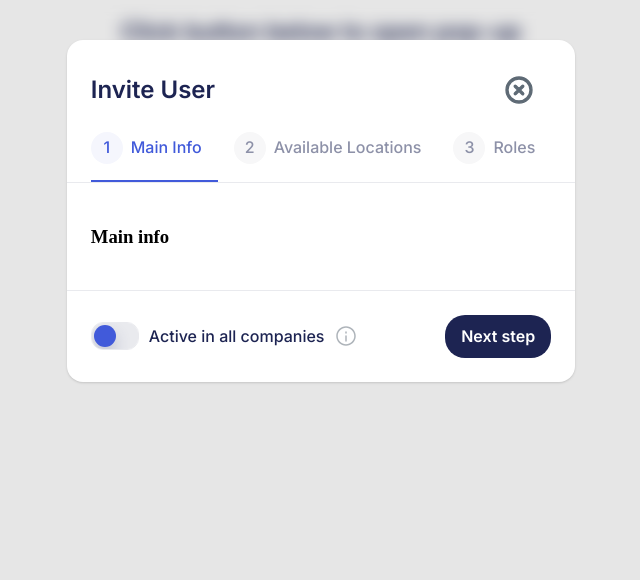
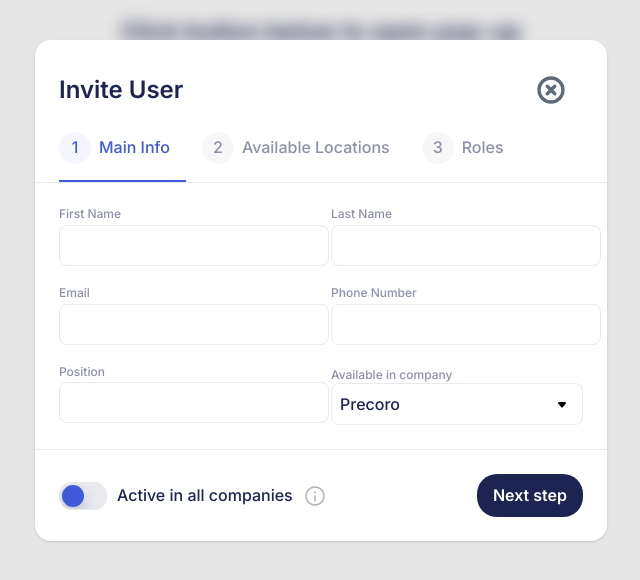
Before and after one commit to Explicit12/precoro_test_task, a Vue app: page / in a window 1280 px wide. Both pictures are taken after a click on the button "Invite User". Shown: the top 580 px of the page, without its empty margins (319-959 px from the left). Built offline with nearby package versions, Linux system fonts and the light colour scheme.

Commit message:
added Main Info form

```diff
--- a/src/components/forms/MainInfoForm.vue
+++ b/src/components/forms/MainInfoForm.vue
@@ -1,3 +1,80 @@
+<script setup lang="ts">
+  import { onBeforeMount, ref, watch } from "vue";
+
+  import TextInput from "../inputs/TextInput.vue";
+  import AppSelect from "../inputs/AppSelect.vue";
+
+  const props = defineProps<{ activeAllCompanies: boolean }>();
+  const emit = defineEmits<{ (e: "companyChange"): void }>();
+
+  const companies = ["Precoro", "Google", "Apple"];
+
+  const availableCompany = ref(companies[0]);
+  const firstName = ref("");
+  const lastName = ref("");
+  const email = ref("");
+  const position = ref("");
+  const phoneNumber = ref("");
+
+  watch(
+    () => props.activeAllCompanies,
+    (newVal) => {
+      if (newVal) availableCompany.value = "All";
+      else availableCompany.value = companies[0];
+    },
+  );
+
+  watch(availableCompany, (newVal) => {
+    if (newVal !== "All") emit("companyChange");
+  });
+
+  onBeforeMount(() => {
+    if (props.activeAllCompanies) {
+      availableCompany.value = "All";
+    } else {
+      availableCompany.value = companies[0];
+    }
+  });
+</script>
+
 <template>
-  <h3>Main info</h3>
+  <form @submit.prevent class="main-info-form">
+    <div class="main-info-form__col">
+      <TextInput v-model="firstName" id="first-name" label="First Name" />
+      <TextInput v-model="email" id="email" label="Email" />
+      <TextInput v-model="position" id="position" label="Position" />
+    </div>
+
+    <div class="main-info-form__col">
+      <TextInput v-model="lastName" id="last-name" label="Last Name" />
+      <TextInput v-model="phoneNumber" id="phone-number" label="Phone Number" />
+
+      <div>
+        <span class="text-medium text-sm text-secondary">Available in company</span>
+        <AppSelect v-model="availableCompany" :options="companies" />
+      </div>
+    </div>
+  </form>
 </template>
+
+<style scoped>
+  .main-info-form {
+    display: flex;
+    justify-content: center;
+    gap: var(--gap-6);
+    flex-direction: column;
+    width: 100%;
+  }
+
+  .main-info-form__col {
+    display: flex;
+    flex-direction: column;
+    gap: var(--gap-6);
+  }
+
+  @media screen and (min-width: 640px) {
+    .main-info-form {
+      flex-direction: row;
+    }
+  }
+</style>
--- a/src/components/modals/InviteUserModal.vue
+++ b/src/components/modals/InviteUserModal.vue
@@ -18,7 +18,7 @@
   const tabs = ["Main Info", "Available Locations", "Roles"];
   const forms = [MainInfoForm, AvailableLocationsForm, RolesForm];
   const currentTab = ref(tabs[0]);
-  const AllCompanies = ref(false);
+  const allCompanies = ref(false);
 
   const currentTabIndex = computed(() => tabs.findIndex((tab) => currentTab.value === tab));
   const isLastTab = computed(() => currentTabIndex.value === tabs.length - 1);
@@ -49,7 +49,7 @@
 
       <div class="modal__content">
         <KeepAlive>
-          <component :is="forms[currentTabIndex]" />
+          <component @company-change="() => allCompanies = false" :active-all-companies="allCompanies" :is="forms[currentTabIndex]" />
         </KeepAlive>
       </div>
 
@@ -57,7 +57,7 @@
 
       <div class="modal__footer">
         <div class="user-info-from-toggle" v-if="currentTab === 'Main Info'">
-          <ToggleInput v-model="AllCompanies" label="Active in all companies" />
+          <ToggleInput v-model="allCompanies" label="Active in all companies" />
           <span class="text-medium text-md text-primary">
             Active in all companies
           </span>
@@ -73,6 +73,7 @@
 </template>
 
 <style scoped>
+
   .close-icon, .info-icon {
     fill: var(--c-secondary-dark);
     stroke: var(--c-secondary-dark);
```
